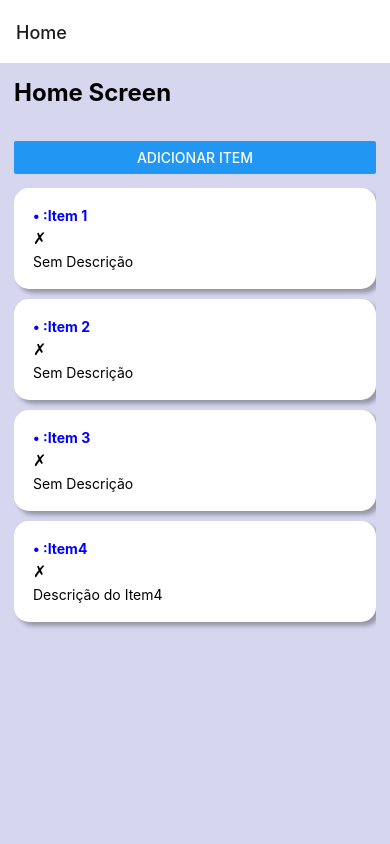
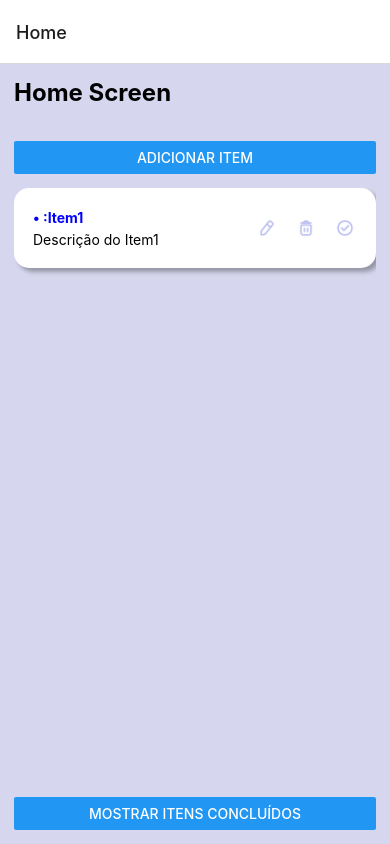
Before and after one commit to tassioNS9/Projeto-react-native, a React Native app: screen /Home in a window 390 px wide. Both pictures are taken after a click on the button "ADICIONAR ITEM". Built offline with nearby package versions, Linux system fonts and the light colour scheme.

Commit message:
feat: implement useTodoList hook for managing todo items

```diff
--- /dev/null
+++ b/src/hooks/useTodoList.js
@@ -0,0 +1,70 @@
+import { useAtom } from 'jotai';
+import atoms from '../atoms';
+import { useRef } from 'react';
+
+const useTodoList = () => {
+  const [items, setItems] = useAtom(atoms.items);
+  const [completedItems, setCompletedItems] = useAtom(atoms.completedItems);
+  const flatListRef = useRef(null);
+
+  const addItem = () => {
+    setItems((items) => {
+      const newItem = {
+        id: String(items.length + 1),
+        name: 'Item' + (items.length + 1),
+        description: 'Descrição do Item' + (items.length + 1),
+        done: false,
+      };
+      const oldState = [...items];
+      const newState = [...oldState, newItem];
+
+      // Toda vez que adicionar um item,
+      // a FlatList irá rolar para o final da lista,
+      // mostrando o item recém-adicionado.
+      // O método scrollToEnd é usado para rolar a lista até o final,
+      // e a opção animated: true garante que a rolagem seja suave.
+      flatListRef.current.scrollToEnd({ animated: true });
+      console.log('adicionoou!!!');
+
+      return newState;
+    });
+  };
+
+  const onDeleteTask = (taskId) => {
+    const newTasks = items.filter((task) => task.id !== taskId);
+    setItems(newTasks);
+  };
+
+  const onCompleteTask = (taskId) => {
+    const newTasks = items.map((task) => {
+      if (task.id === taskId) {
+        return { ...task, done: true };
+      }
+      return task;
+    });
+    setItems(newTasks);
+  };
+
+  const editItem = (taskId, newContent) => {
+    const newTasks = items.map((task) => {
+      if (task.id === taskId) {
+        return { ...task, ...newContent };
+      }
+      return task;
+    });
+    setItems(newTasks);
+  };
+
+  return {
+    items,
+    completedItems,
+    setCompletedItems,
+    addItem,
+    onDeleteTask,
+    onCompleteTask,
+    editItem,
+    flatListRef,
+  };
+};
+
+export default useTodoList;
--- a/src/screens/Home/components/ItemList/index.js
+++ b/src/screens/Home/components/ItemList/index.js
@@ -1,13 +1,55 @@
 import React from 'react';
-import { View, Text } from 'react-native';
+import { View, Text, Pressable, Image } from 'react-native';
 import styles from './styles';
-function ItemList({ item }) {
+import { useNavigation } from '@react-navigation/native';
+const iconEdit = require('../../../../assets/icons/Pencil.png');
+const iconRemove = require('../../../../assets/icons/Trash.png');
+const iconComplete = require('../../../../assets/icons/CheckCircle.png');
+
+function ActionButton({ onPress, source }) {
+  return (
+    // O resizeMode é uma propriedade da Image do React Native que controla
+    // como a imagem é redimensionada para se ajustar ao espaço disponível.
+    //  O valor "contain" faz com que a
+    // imagem seja redimensionada para caber dentro do espaço disponível,
+    // mantendo suas proporções originais. Isso significa que a imagem será
+    // redimensionada para se ajustar ao espaço, mas não será cortada ou distorcida,
+    // garantindo que toda a imagem seja visível.
+    <Pressable onPress={onPress}>
+      <Image source={source} style={{ width: 24, height: 24 }} resizeMode="contain" />
+    </Pressable>
+  );
+}
+
+function ItemList({ item, handleRemove, handleComplete }) {
+  const navigation = useNavigation();
+
+  const handleClickEdit = () => {
+    navigation.navigate('Edit', { item });
+  };
+
+  const handleClickRemove = () => {
+    handleRemove(item.id);
+  };
+
+  const handleClickComplete = () => {
+    handleComplete(item.id);
+  };
   return (
     <View style={styles.container}>
-      <View style={{ gap: 5 }}>
+      <View style={styles.textContainer}>
         <Text style={{ fontWeight: 'bold', color: 'blue' }}>• :{item.name}</Text>
-        {item.done ? '✓' : '✗'}
         <Text>{item.description || 'Sem Descrição'}</Text>
+      </View>
+
+      <View style={styles.actionsContainer}>
+        <ActionButton source={iconEdit} title={'Editar'} onPress={handleClickEdit} />
+        <ActionButton source={iconRemove} title={'Excluir'} onPress={handleClickRemove} />
+        {!item.done ? (
+          <ActionButton source={iconComplete} title={'Concluir'} onPress={handleClickComplete} />
+        ) : (
+          <View style={{ width: 24, height: 24 }} />
+        )}
       </View>
     </View>
   );
--- a/src/screens/Home/components/ItemList/styles.js
+++ b/src/screens/Home/components/ItemList/styles.js
@@ -2,8 +2,10 @@ import { StyleSheet } from 'react-native';
 
 const styles = StyleSheet.create({
   container: {
+    display: 'flex',
+    flexDirection: 'row',
     backgroundColor: '#fff',
-    alignItems: 'flex-start',
+    alignItems: 'center',
     justifyContent: 'center',
     padding: 19,
     minHeight: 80,
@@ -16,6 +18,16 @@ const styles = StyleSheet.create({
     shadowOpacity: 0.3,
     shadowRadius: 4,
   },
+  textContainer: {
+    flex: 6,
+    gap: 5,
+  },
+  actionsContainer: {
+    flex: 4,
+    gap: 15,
+    flexDirection: 'row',
+    justifyContent: 'flex-end',
+  },
 });
 
 export default styles;
--- a/src/screens/Home/index.js
+++ b/src/screens/Home/index.js
@@ -3,6 +3,7 @@ import { View, Text, Button, FlatList, SafeAreaView } from 'react-native';
 import ItemList from './components/ItemList';
 import EmptyList from './components/EmptyList';
 import styles from './styles';
+import useTodoList from '../../hooks/useTodoList';
 
 /* O componente SafeAreaViewBase é usado
 // para garantir que o conteúdo da tela seja
@@ -17,28 +18,34 @@ import styles from './styles';
 function HomeScreen() {
   const initialItems = [
     { id: '1', name: 'Item 1', done: false },
-    { id: '2', name: 'Item 2', done: false },
+    { id: '2', name: 'Item 2', done: true },
     { id: '3', name: 'Item 3', done: false },
   ];
-  const [items, setItems] = useState(initialItems);
+  const {
+    items,
+    completedItems,
+    setCompletedItems,
+    flatListRef,
+    addItem,
+    onDeleteTask,
+    onCompleteTask,
+  } = useTodoList();
+  const [showCompletedItems, setShowCompletedItems] = useState(false);
 
   useEffect(() => {
     console.log(items);
   }, [items]);
 
-  const addItem = () => {
-    setItems((items) => {
-      const newItem = {
-        id: String(items.length + 1),
-        name: 'Item' + (items.length + 1),
-        description: 'Descrição do Item' + (items.length + 1),
-        done: false,
-      };
-      const oldState = [...items];
-      const newState = [...oldState, newItem];
+  //     // Toda vez que adicionar um item,
+  //     // a FlatList irá rolar para o final da lista,
+  //     // mostrando o item recém-adicionado.
+  //     // O método scrollToEnd é usado para rolar a lista até o final,
+  //     // e a opção animated: true garante que a rolagem seja suave.
+  //     flatListRef.current.scrollToEnd({ animated: true });
 
-      return newState;
-    });
+  const handleShowCompletedItems = () => {
+    setCompletedItems(items.filter((item) => item.done === true));
+    setShowCompletedItems((state) => !state);
   };
 
   return (
@@ -47,12 +54,28 @@ function HomeScreen() {
         <Text style={styles.title}>Home Screen</Text>
         <Button title="Adicionar Item" onPress={addItem} />
         <FlatList
+          ref={flatListRef}
+          // o showsVerticalScrollIndicator é uma propriedade do FlatList
+          // que controla a exibição do indicador de rolagem vertical.
+          // Quando definido como false, o indicador de rolagem não será exibido, mesmo que o conteúdo seja rolável. Isso pode ser útil para criar uma aparência mais limpa ou personalizada para a lista, especialmente se você estiver usando um design que não requer um indicador de rolagem visível.
+          showsVerticalScrollIndicator={false}
           style={styles.flatListContent}
           ItemSeparatorComponent={() => <View style={{ height: 10 }} />}
-          data={items}
-          renderItem={({ item }) => <ItemList item={item} />}
+          data={showCompletedItems ? completedItems : items}
+          renderItem={({ item }) => (
+            <ItemList
+              handleRemove={() => onDeleteTask(item.id)}
+              handleComplete={() => onCompleteTask(item.id)}
+              item={item}
+            />
+          )}
           keyExtractor={(item) => item.id}
           ListEmptyComponent={EmptyList}
+        />
+        <Button
+          style={{ marginBottom: 20 }}
+          title={showCompletedItems ? 'Mostrar Itens Pendentes' : 'Mostrar Itens Concluídos'}
+          onPress={handleShowCompletedItems}
         />
       </View>
     </SafeAreaView>
```
Also changed, not shown: src/screens/Edit/index.js (added, +52 -0 lines).
